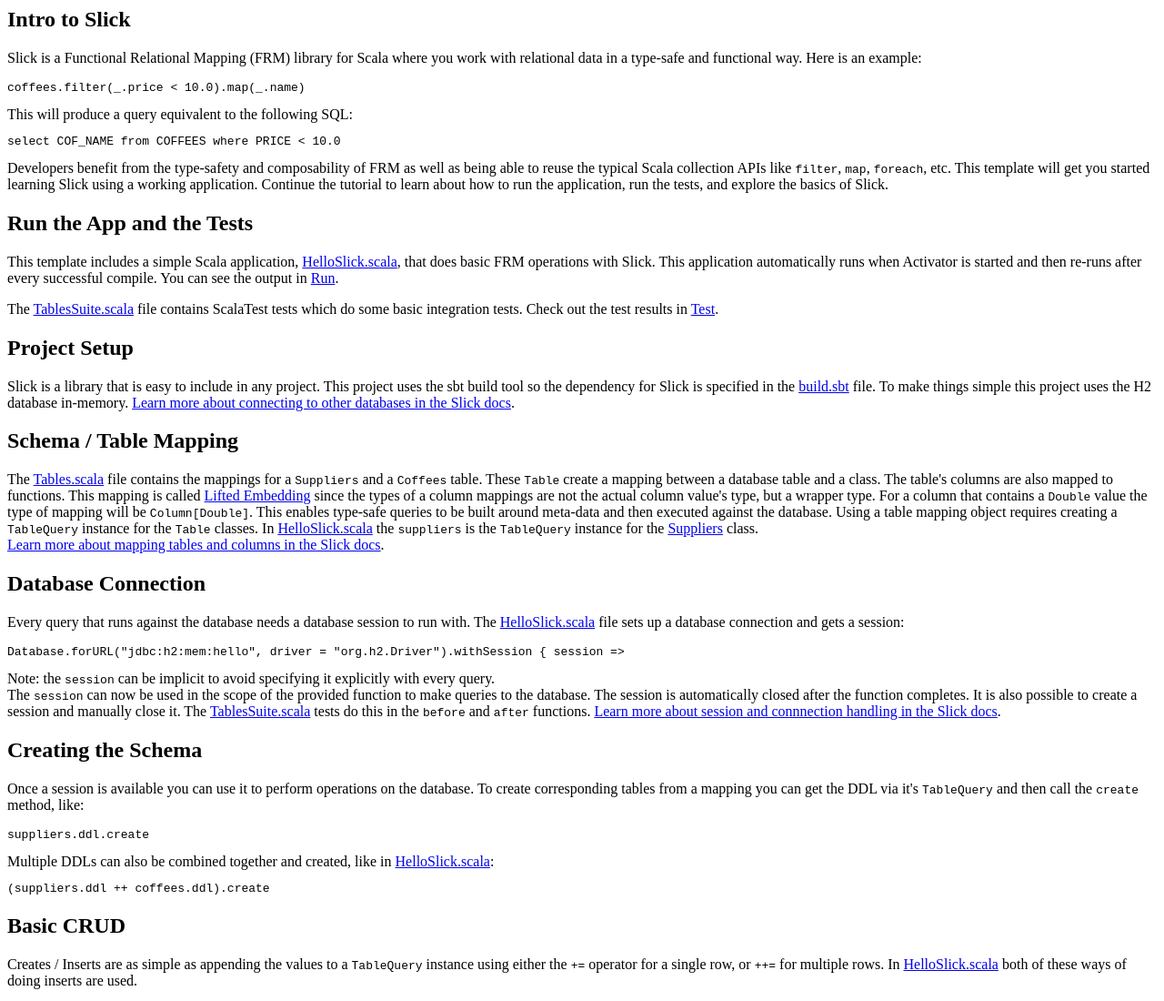
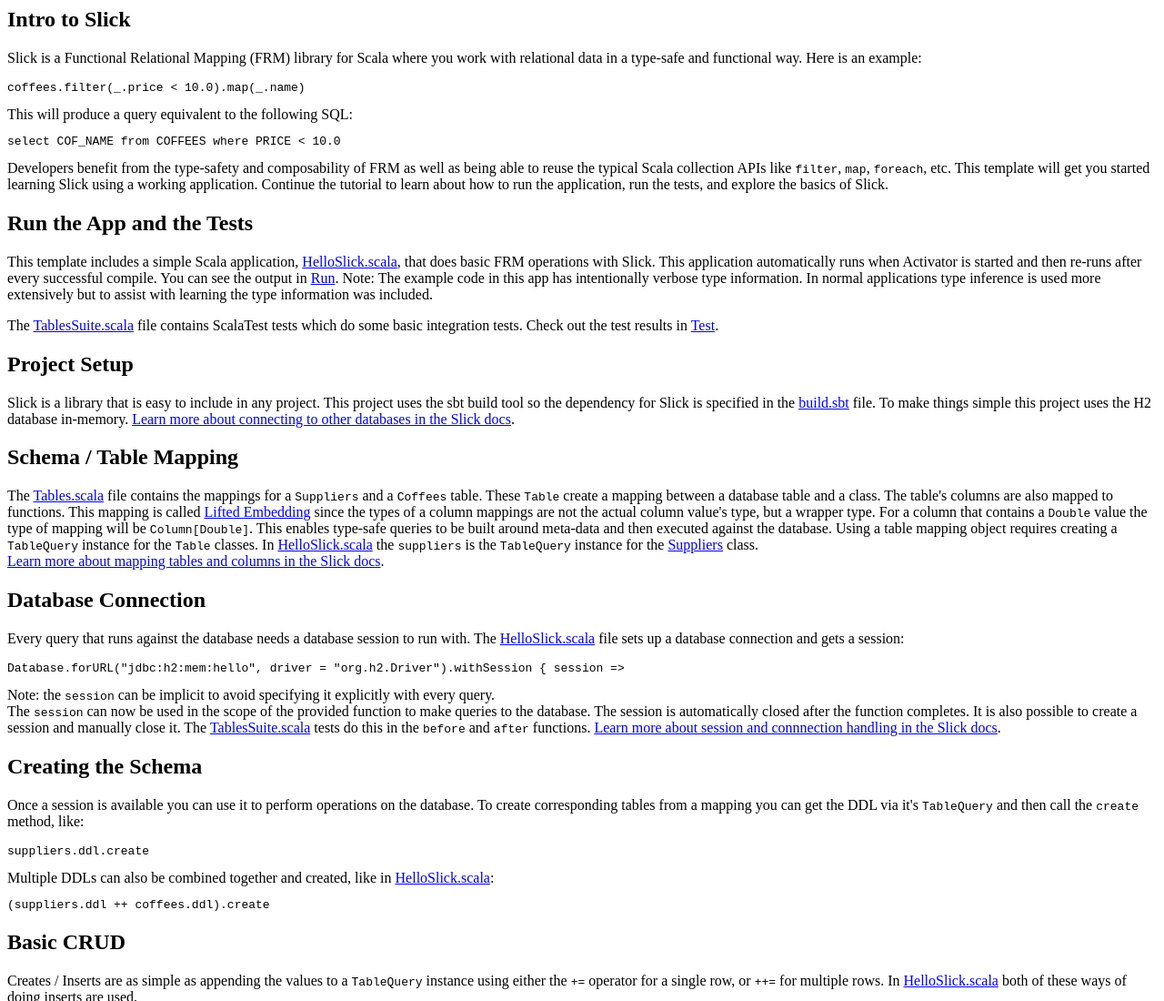
Before and after one commit to typesafehub/activator-hello-slick, a plain HTML site: page tutorial/index.html in a window 1280 px wide. Shown: the top 1100 px of the page at 91% size. Drawn offline with Linux system fonts and the light colour scheme.

Commit message:
add note about verboes type information

```diff
--- a/tutorial/index.html
+++ b/tutorial/index.html
@@ -21,7 +21,7 @@
     <h2>Run the App and the Tests</h2>
 
     <p>
-        This template includes a simple Scala application, <a href="#code/src/main/scala/HelloSlick.scala" class="shortcut">HelloSlick.scala</a>, that does basic FRM operations with Slick.  This application automatically runs when Activator is started and then re-runs after every successful compile.  You can see the output in <a href="#run" class="shortcut">Run</a>.
+        This template includes a simple Scala application, <a href="#code/src/main/scala/HelloSlick.scala" class="shortcut">HelloSlick.scala</a>, that does basic FRM operations with Slick.  This application automatically runs when Activator is started and then re-runs after every successful compile.  You can see the output in <a href="#run" class="shortcut">Run</a>.  Note: The example code in this app has intentionally verbose type information.  In normal applications type inference is used more extensively but to assist with learning the type information was included.
     </p>
 
     <p>
```
